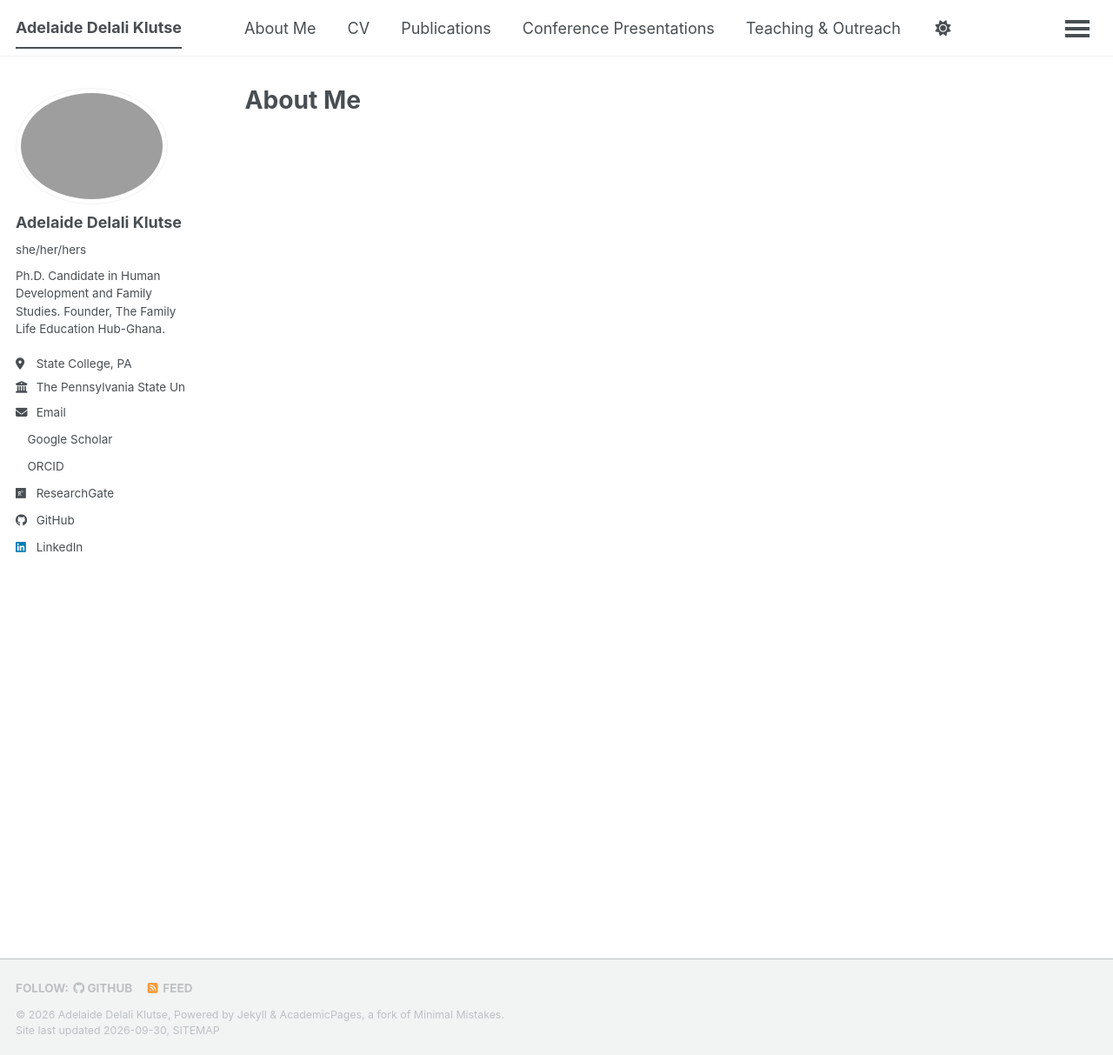
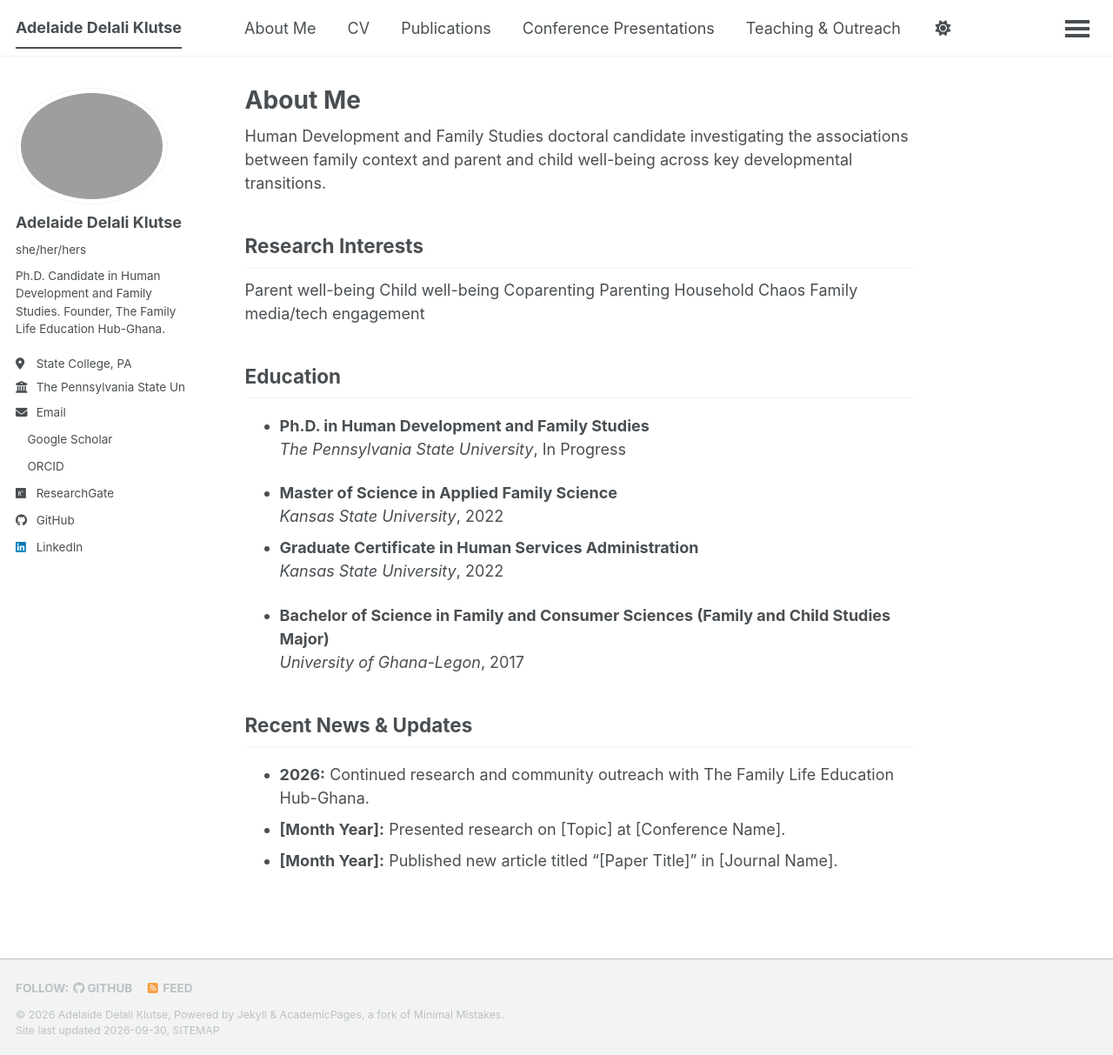
Before and after one commit to adklutse/adklutse.github.io, a Jekyll site: the page built from _pages/about.md, in a window 1280 px wide and 1213 px high. Shown: the whole window at 87% size. Built offline with Jekyll 4.4.1, drawn with Linux system fonts in a browser that asks for light colours; a style sheet for code colours, icons or effects is not loaded.

Commit message:
Update about.md

```diff
--- a/_pages/about.md
+++ b/_pages/about.md
@@ -6,3 +6,31 @@ redirect_from:
   - /about/
   - /about.html
 ---
+Human Development and Family Studies doctoral candidate investigating the associations between family context and parent and child well-being across key developmental transitions.
+
+## Research Interests
+Parent well-being
+Child well-being
+Coparenting
+Parenting
+Household Chaos
+Family media/tech engagement
+
+## Education
+
+* **Ph.D. in Human Development and Family Studies**
+  *The Pennsylvania State University*, In Progress
+
+* **Master of Science in Applied Family Science**
+  *Kansas State University*, 2022
+* **Graduate Certificate in Human Services Administration**
+  *Kansas State University*, 2022
+
+* **Bachelor of Science in Family and Consumer Sciences (Family and Child Studies Major)**
+  *University of Ghana-Legon*, 2017
+
+## Recent News & Updates
+
+* **2026:** Continued research and community outreach with The Family Life Education Hub-Ghana.
+* **[Month Year]:** Presented research on [Topic] at [Conference Name].
+* **[Month Year]:** Published new article titled "[Paper Title]" in [Journal Name].
```
